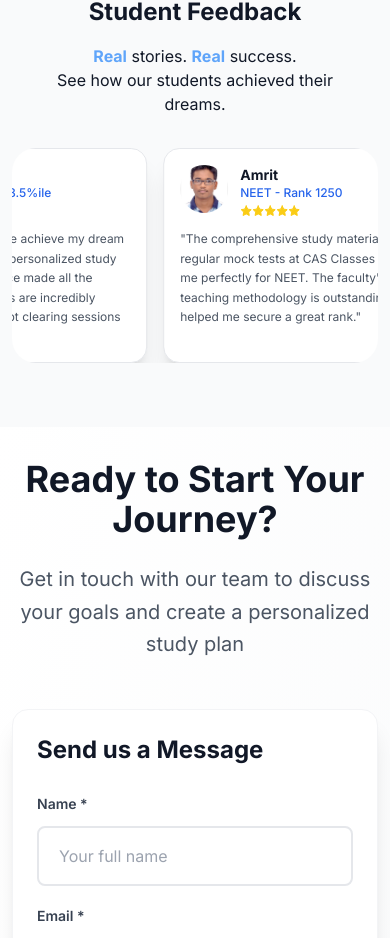
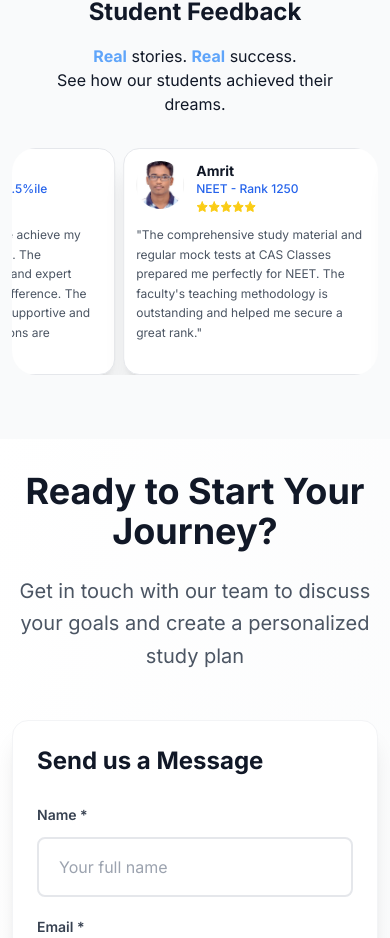
Before and after one commit to 03abhi/cas, a React (Vite) app: page / in a window 390 px wide. Shown: the part 2871-3809 px from the top of the page. Built offline with nearby package versions, Linux system fonts and the light colour scheme.

Commit message:
Make student feedback cards narrower on mobile to show more students

```diff
--- a/src/components/StudentFeedback.tsx
+++ b/src/components/StudentFeedback.tsx
@@ -70,12 +70,12 @@ const StudentFeedback: React.FC = () => {
         <div className="relative max-w-7xl mx-auto">
           {/* Auto-scrolling Container */}
           <div className="relative overflow-hidden rounded-3xl">
-            <div className="flex gap-4 sm:gap-6 animate-scroll">
+            <div className="flex gap-2 sm:gap-4 md:gap-6 animate-scroll">
               {/* Duplicate the testimonials for seamless loop */}
               {[...testimonials, ...testimonials].map((item, index) => (
                 <div
                   key={`${item.id}-${index}`}
-                  className={`rounded-2xl p-4 sm:p-6 shadow-xl border transition-all duration-300 hover:shadow-2xl transform hover:-translate-y-1 flex-shrink-0 w-72 sm:w-80 ${
+                  className={`rounded-2xl p-3 sm:p-6 shadow-xl border transition-all duration-300 hover:shadow-2xl transform hover:-translate-y-1 flex-shrink-0 w-64 sm:w-72 md:w-80 ${
                     isDarkMode
                       ? 'bg-gray-700 border-gray-600'
                       : 'bg-white border-gray-200'
```
